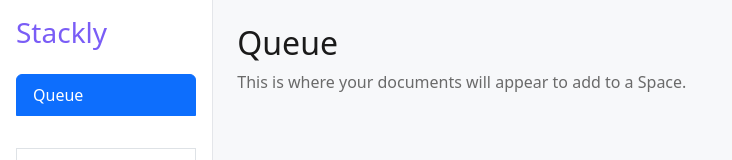
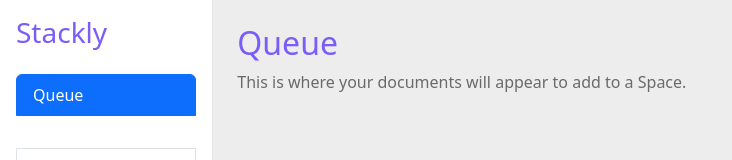
Before and after one commit to Cutecat42/stackly-ui, a React (Create React App) app: page / in a window 1280 px wide. Shown: the top 160 px of the page, without its empty margins (0-732 px from the left). Built offline with nearby package versions, Linux system fonts and the light colour scheme.

Commit message:
updated main to use Queue component

```diff
--- a/src/components/Main.jsx
+++ b/src/components/Main.jsx
@@ -1,4 +1,4 @@
-import React, { useState } from "react";
+import Queue from "./Queue.jsx";
 import Spaces from "./Spaces.jsx";
 
 function Main({ activeSpace }) {
@@ -10,12 +10,7 @@ function Main({ activeSpace }) {
       {showSpaces ? (
         <Spaces spaceName={activeSpace}/>
       ) : (
-        <div className="p-4" style={{ backgroundColor: "#F7F8FA", height: "100%" }}>
-          <h2 style={{ color: "#1A1A1A" }}>Queue</h2>
-          <p style={{ color: "#6A6A6A" }}>
-            This is where your documents will appear to add to a Space.
-          </p>
-        </div>
+        <Queue />
       )}
     </div>
   );
--- a/src/components/Queue.jsx
+++ b/src/components/Queue.jsx
@@ -1,7 +1,7 @@
 function Queue() {
     return (
-    <div className="col-10 p-4" style={{ backgroundColor: "#F7F8FA" }}>
-      <h2 style={{ color: "#1A1A1A" }}>Queue</h2>
+    <div className="p-4" style={{ backgroundColor: "#EDEDED", height: "100%" }}>
+      <h2 style={{ color: "#7A5DF6" }}>Queue</h2>
           <p style={{ color: "#6A6A6A" }}>This is where your documents will appear to add to a Space.</p>
     </div>
     );
```
